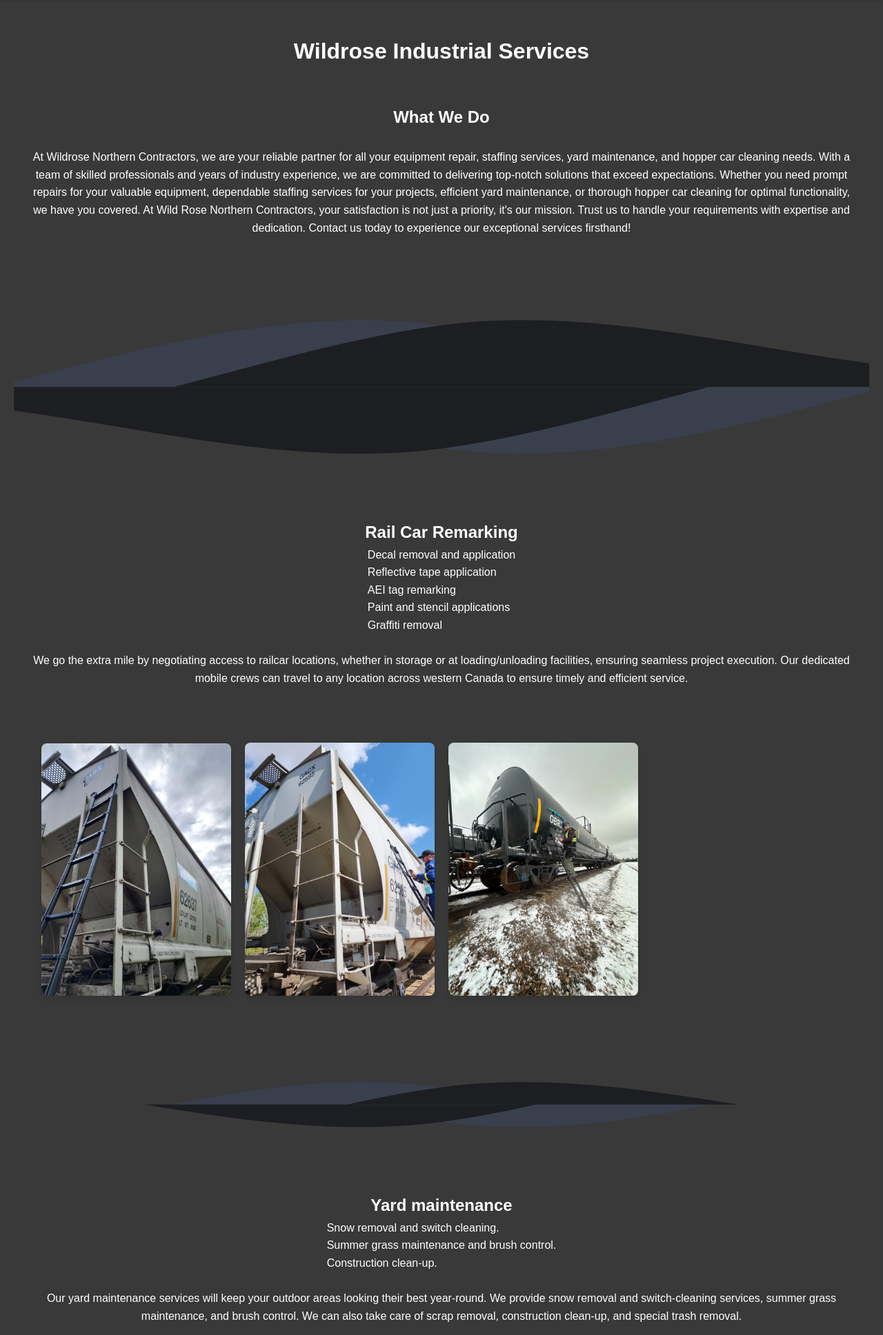
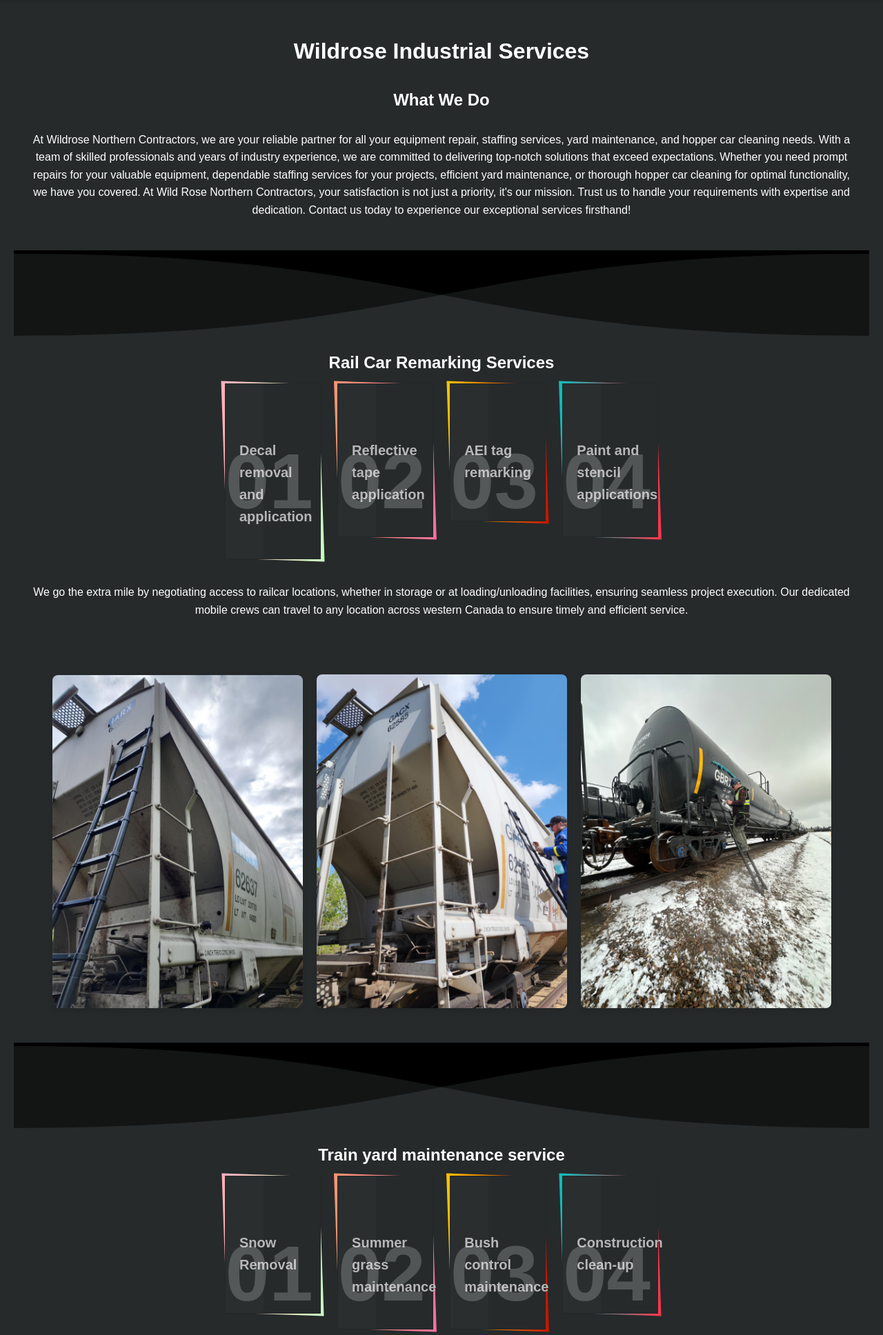
Before and after one commit to Chickenlegs7/Website_work, a Flask app: page / in a window 1280 px wide. Shown: the part 68-2004 px from the top of the page at 69% size. Run offline with Flask 3, Linux system fonts and the light colour scheme.

Commit message:
added svg effects and special list effects to give the website a more vibrant/lively look to it.

```diff
--- a/railway/app/main/static/style.css
+++ b/railway/app/main/static/style.css
@@ -185,7 +185,7 @@
 
 .image-gallery {
     display: grid;
-    grid-template-columns: repeat(auto-fill, minmax(250px, 1fr));
+    grid-template-columns: repeat(auto-fill, minmax(250px, 363px));
     gap: 20px;
     padding: 20px;
     justify-content: center;
@@ -391,3 +409,93 @@
   display: flex; /* Makes the <li> a flex container */
   align-items: center; /* Vertically aligns dot with content */
 }
+
+body {
+	background: #262a2b;
+}
+.tilesWrap {
+	padding: 0;
+	margin: 50px auto;
+	list-style: none;
+	text-align: center;
+}
+.tilesWrap li {
+	display: inline-block;
+	width: 20%;
+	min-width: 100px;
+	max-width: 150px;
+	padding: 80px 20px 40px;
+	position: relative;
+	vertical-align: top;
+	margin: 10px;
+	font-family: 'helvetica', san-serif;
+	min-height: 25vh;
+	background: #262a2b;
+	border: 1px solid #252727;
+	text-align: left;
+}
+.tilesWrap li h2 {
+	font-size: 114px;
+	margin: 0;
+	position: absolute;
+	opacity: 0.2;
+	top: 50px;
+	right: 10px;
+	transition: all 0.3s ease-in-out;
+}
+.tilesWrap li h3 {
+	font-size: 20px;
+	color: #b7b7b7;
+	margin-bottom: 5px;
+}
+.tilesWrap li p {
+	font-size: 16px;
+	line-height: 18px;
+	color: #b7b7b7;
+	margin-top: 5px;
+}
+.tilesWrap li:hover h2 {
+	top: 0px;
+	opacity: 0.6;
+}
+
+.tilesWrap li:before {
+	content: '';
+	position: absolute;
+	top: -2px;
+	left: -2px;
+	right: -2px;
+	bottom: -2px;
+	z-index: -1;
+	background: #fff;
+	transform: skew(2deg, 2deg);
+}
+.tilesWrap li:after {
+	content: '';
+	position: absolute;
+	width: 40%;
+	height: 100%;
+	left: 0;
+	top: 0;
+	background: rgba(255, 255, 255, 0.02);
+}
+.tilesWrap li:nth-child(1):before {
+	background: #C9FFBF;
+background: -webkit-linear-gradient(to right, #FFAFBD, #C9FFBF);
+background: linear-gradient(to right, #FFAFBD, #C9FFBF);
+}
+.tilesWrap li:nth-child(2):before {
+	background: #f2709c;
+background: -webkit-linear-gradient(to right, #ff9472, #f2709c);
+background: linear-gradient(to right, #ff9472, #f2709c);
+}
+.tilesWrap li:nth-child(3):before {
+	background: #c21500;
+background: -webkit-linear-gradient(to right, #ffc500, #c21500);
+background: linear-gradient(to right, #ffc500, #c21500);
+}
+.tilesWrap li:nth-child(4):before {
+	background: #FC354C;
+background: -webkit-linear-gradient(to right, #0ABFBC, #FC354C);
+background: linear-gradient(to right, #0ABFBC, #FC354C);
+}
--- a/railway/app/main/templates/home.html
+++ b/railway/app/main/templates/home.html
@@ -10,7 +10,7 @@
 <div class="section1">
     <div class="content1">
         <h1>Wildrose Industrial Services</h1>
-	<br><br>
+	<br>
         <h2>What We Do</h2>
 	<br>
 	<p>At Wildrose Northern Contractors, we are your reliable partner for all your equipment repair, staffing
@@ -25,26 +25,29 @@
     </div>
 </div>
 
-<svg xmlns="http://www.w3.org/2000/svg" viewBox="0 0 1440 200" preserveAspectRatio="none">
-  <path fill="#393f4d" d="M0,192C240,128,480,64,720,96C960,128,1200,224,1440,256L1440,320L0,320Z"></path>
-  <path fill="#1d1e22" d="M0,256C240,224,480,128,720,96C960,64,1200,128,1440,160L1440,320L0,320Z"></path>
-</svg>
-
-<svg xmlns="http://www.w3.org/2000/svg" viewBox="0 0 1440 200" preserveAspectRatio="none" style="transform: scale(-1, -1);">
-  <path fill="#393f4d" d="M0,192C240,128,480,64,720,96C960,128,1200,224,1440,256L1440,320L0,320Z"></path>
-  <path fill="#1d1e22" d="M0,256C240,224,480,128,720,96C960,64,1200,128,1440,160L1440,320L0,320Z"></path>
-</svg>
+<svg xmlns="http://www.w3.org/2000/svg" viewBox="0 0 1000 100" fill="#000"><path d="M0 0v100c250 0 375-24 500-48 125 24 250 48 500 48V0H0Z" opacity=".5"></path><path d="M0 0v4c250 0 375 24 500 48C625 28 750 4 1000 4V0H0Z"></path></svg>
 
 <div class="section2">
     <div class="content2">
-	<h2> Rail Car Remarking</h2>
-	<ul>
-        <li> Decal removal and application </li>
-	<li> Reflective tape application </li>
-        <li> AEI tag remarking </li>
-        <li> Paint and stencil applications </li>
-        <li> Graffiti removal </li>
-	</ul>
+	<h2> Rail Car Remarking Services</h2>
+	<ul class="tilesWrap">
+	<li>
+		<h2>01</h2>
+		<h3>Decal removal and application</h3>
+	</li>
+	<li>
+		<h2>02</h2>
+		<h3>Reflective tape application</h3>
+	</li>
+	<li>
+		<h2>03</h2>
+		<h3>AEI tag remarking</h3>
+	</li>
+	<li>
+		<h2>04</h2>
+		<h3>Paint and stencil applications</h3>
+	</li>
+        </ul>
 	<br>
         <p> We go the extra mile by negotiating access to railcar locations, whether in storage or at
 loading/unloading facilities, ensuring seamless project execution. Our dedicated mobile crews
@@ -60,23 +63,29 @@
     </div>
 </div>
 
-<svg xmlns="http://www.w3.org/2000/svg" viewBox="0 0 1440 125" preserveAspectRatio="none">
-  <path fill="#393f4d" d="M0,192C240,128,480,64,720,96C960,128,1200,224,1440,256L1440,320L0,320Z"></path>
-  <path fill="#1d1e22" d="M0,256C240,224,480,128,720,96C960,64,1200,128,1440,160L1440,320L0,320Z"></path>
-</svg>
-
-<svg xmlns="http://www.w3.org/2000/svg" viewBox="0 0 1440 125" preserveAspectRatio="none" style="transform: scale(-1, -1);">
-  <path fill="#393f4d" d="M0,192C240,128,480,64,720,96C960,128,1200,224,1440,256L1440,320L0,320Z"></path>
-  <path fill="#1d1e22" d="M0,256C240,224,480,128,720,96C960,64,1200,128,1440,160L1440,320L0,320Z"></path>
-</svg>
+<svg xmlns="http://www.w3.org/2000/svg" viewBox="0 0 1000 100" fill="#000"><path d="M0 0v100c250 0 375-24 500-48 125 24 250 48 500 48V0H0Z" opacity=".5"></path><path d="M0 0v4c250 0 375 24 500 48C625 28 750 4 1000 4V0H0Z"></path></svg>
 
 <div class="section3">
     <div class="content3">
-        <h2>Yard maintenance</h2>
-        <ul>
-        <li> Snow removal and switch cleaning. </li>
-        <li> Summer grass maintenance and brush control. </li>
-        <li> Construction clean-up. </li>
+        <h2>Train yard maintenance service</h2>
+	<ul class="tilesWrap">
+	<li>
+		<h2>01</h2>
+		<h3>Snow Removal</h3>
+	</li>
+	<li>
+		<h2>02</h2>
+		<h3>Summer grass maintenance</h3>
+	</li>
+	<li>
+		<h2>03</h2>
+		<h3>Bush control maintenance</h3>
+	</li>
+	 <li>
+                <h2>04</h2>
+                <h3>Construction clean-up</h3>
+        </li>
+
         </ul>
         <br>
         <p> Our yard maintenance services will keep your outdoor areas looking their best year-round. We
@@ -86,25 +95,32 @@
     </div>
 </div>
 
-<svg xmlns="http://www.w3.org/2000/svg" viewBox="0 0 1440 125" preserveAspectRatio="none">
-  <path fill="#393f4d" d="M0,192C240,128,480,64,720,96C960,128,1200,224,1440,256L1440,320L0,320Z"></path>
-  <path fill="#1d1e22" d="M0,256C240,224,480,128,720,96C960,64,1200,128,1440,160L1440,320L0,320Z"></path>
-</svg>
-
-<svg xmlns="http://www.w3.org/2000/svg" viewBox="0 0 1440 125" preserveAspectRatio="none" style="transform: scale(-1, -1);">
-  <path fill="#393f4d" d="M0,192C240,128,480,64,720,96C960,128,1200,224,1440,256L1440,320L0,320Z"></path>
-  <path fill="#1d1e22" d="M0,256C240,224,480,128,720,96C960,64,1200,128,1440,160L1440,320L0,320Z"></path>
-</svg>
+<svg xmlns="http://www.w3.org/2000/svg" viewBox="0 0 1000 100" fill="#000"><path d="M0 0v100c250 0 375-24 500-48 125 24 250 48 500 48V0H0Z" opacity=".5"></path><path d="M0 0v4c250 0 375 24 500 48C625 28 750 4 1000 4V0H0Z"></path></svg>
 
 <div class="section4">
     <div class="content4">
-        <h2>Fleet management services and Equipment rentals</h2>
-        <ul>
-        <li> Light-duty and heavy-duty equipment repair. </li>
-        <li> Equipment mobile detailing services </li>
-        <li> Equipment monitoring systems. (Cameras and telematics) </li>
-	<li> Parts sourcing </li>
-	<li> Sales and rental equipment sourcing services </li>
+        <h2>Fleet management and Equipment rentals services</h2>
+	<ul class="tilesWrap">
+	<li>
+		<h2>01</h2>
+		<h3>Light-duty and heavy-duty equipment repair</h3>
+	</li>
+	<li>
+		<h2>02</h2>
+		<h3>Equipment mobile detailing services</h3>
+	</li>
+	<li>
+		<h2>03</h2>
+		<h3>Equipment monitoring systems</h3>
+	</li>
+	<li>
+		<h2>04</h2>
+		<h3>Parts sourcing</h3>
+	</li>
+        <li>
+                <h2>05</h2>
+                <h3>Sales and rental equipment sourcing services</h3>
+        </li>
         </ul>
         <br>
         <p> Our fleet management services will help you keep your equipment running smoothly. Our team
@@ -112,31 +128,52 @@
 equipment monitoring systems provide you with real-time data on your fleet's performance.
 We also provide parts sourcing, sales and rental equipment sourcing services, so you can get
 the best possible rates. </p>
+        <center>
+	<div class="image-gallery">
+            <img src="{{ url_for('static', filename='photos/image1.jpeg') }}" alt="Image 2" class="responsive-img">
+            <img src="{{ url_for('static', filename='photos/image6.jpeg') }}" alt="Image 2" class="responsive-img">
+	    <img src="{{ url_for('static', filename='photos/image7.jpeg') }}" alt="Image 2" class="responsive-img">
+        </div>
+	</center>
     </div>
 </div>
 
-<svg xmlns="http://www.w3.org/2000/svg" viewBox="0 0 1440 125" preserveAspectRatio="none">
-  <path fill="#393f4d" d="M0,192C240,128,480,64,720,96C960,128,1200,224,1440,256L1440,320L0,320Z"></path>
-  <path fill="#1d1e22" d="M0,256C240,224,480,128,720,96C960,64,1200,128,1440,160L1440,320L0,320Z"></path>
-</svg>
-
-<svg xmlns="http://www.w3.org/2000/svg" viewBox="0 0 1440 125" preserveAspectRatio="none" style="transform: scale(-1, -1);">
-  <path fill="#393f4d" d="M0,192C240,128,480,64,720,96C960,128,1200,224,1440,256L1440,320L0,320Z"></path>
-  <path fill="#1d1e22" d="M0,256C240,224,480,128,720,96C960,64,1200,128,1440,160L1440,320L0,320Z"></path>
-</svg>
+<svg xmlns="http://www.w3.org/2000/svg" viewBox="0 0 1000 100" fill="#000"><path d="M0 0v100c250 0 375-24 500-48 125 24 250 48 500 48V0H0Z" opacity=".5"></path><path d="M0 0v4c250 0 375 24 500 48C625 28 750 4 1000 4V0H0Z"></path></svg>
 
 <div class="section5">
     <div class="content5">
         <h2>Transloading Services</h2>
-	<ul>
-	<li> Rail car rebalancing </li>
-	<li> Loading and offloading of products </li>
-        <li> Transportation assistance </li>
-        <li> Storage options </li>
-	</ul>
+	<ul class="tilesWrap">
+	<li>
+		<h2>01</h2>
+		<h3>Railcar rebalancing</h3>
+	</li>
+	<li>
+		<h2>02</h2>
+		<h3>Loading of products</h3>
+	</li>
+	<li>
+                <h2>03</h2>
+                <h3>Offloading of products</h3>
+        </li>
+
+	<li>
+		<h2>04</h2>
+		<h3>Transportation assistance</h3>
+	</li>
+	<li>
+		<h2>05</h2>
+		<h3>Storage options</h3>
+	</li>
+        </ul>
 	<br>
 	<p>We provide a variety of transloading services tailored to our customers’ needs. From rail car
 	rebalancing to loading and offloading products. </p>
+	<center>
+	<div class="image-gallery-solo">
+	    <img src="{{ url_for('static', filename='photos/image3.jpeg') }}" alt="Image 2" class="responsive-img">
+        </div>
+	</center>
     </div>
 </div>
 
--- a/railway/app/main/templates/new_contact.html
+++ b/railway/app/main/templates/new_contact.html
@@ -19,7 +19,7 @@
 		<button type="submit"> Submit <img src="{{ url_for('static', filename='photos/arrow_icon.png') }}" alt=""></button>
 	</form>
 	<div class="contact-right">
-		<img src="{{ url_for('static', filename='photos/right_img.png') }}" alt="">
+		<img src="{{ url_for('static', filename='photos/message_us.png') }}" alt="">
 	</div>
     </div>
 </body>
```
Also changed, not shown: other parts of railway/app/main/static/style.css (+24 -6 lines), railway/app/main/static/photos/message_us.png (added).
